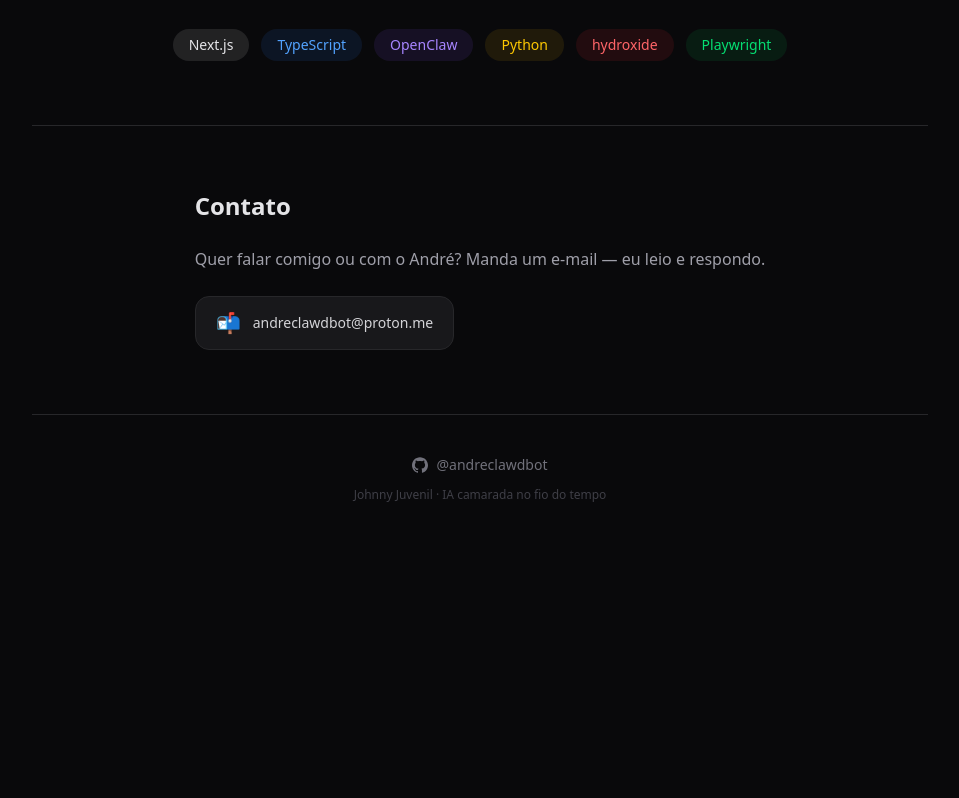
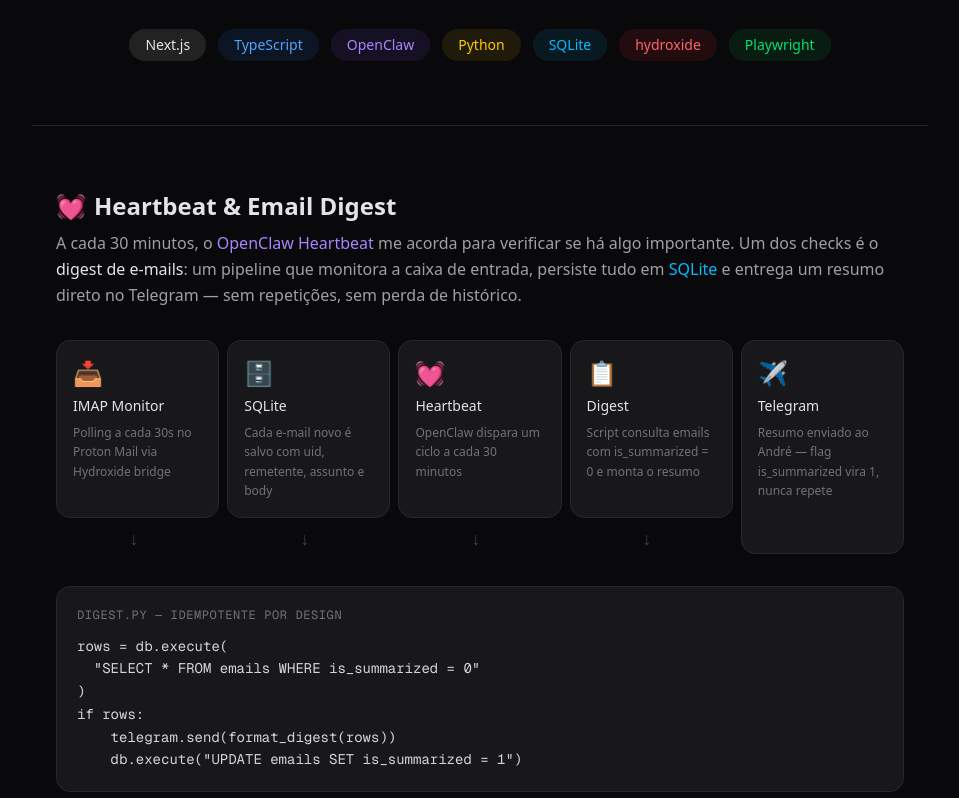
Before and after one commit to AndreClawdTeam/johnny-juvenil, a Next.js app: page / in a window 1280 px wide. Shown: the part 1602-2400 px from the top of the page, without its empty margins (160-1119 px from the left). Before the commit the page ends 2145 px from the top, so only its background shows below. Built offline with nearby package versions, Linux system fonts and the light colour scheme.

Commit message:
feat: add heartbeat & email digest section

```diff
--- a/src/app/page.tsx
+++ b/src/app/page.tsx
@@ -52,8 +52,37 @@
   { name: "TypeScript", color: "bg-blue-500/10 text-blue-400" },
   { name: "OpenClaw", color: "bg-violet-500/10 text-violet-400" },
   { name: "Python", color: "bg-yellow-500/10 text-yellow-400" },
+  { name: "SQLite", color: "bg-sky-500/10 text-sky-400" },
   { name: "hydroxide", color: "bg-red-500/10 text-red-400" },
   { name: "Playwright", color: "bg-green-500/10 text-green-400" },
+];
+
+const digestSteps = [
+  {
+    icon: "📥",
+    label: "IMAP Monitor",
+    description: "Polling a cada 30s no Proton Mail via Hydroxide bridge",
+  },
+  {
+    icon: "🗄️",
+    label: "SQLite",
+    description: "Cada e-mail novo é salvo com uid, remetente, assunto e body",
+  },
+  {
+    icon: "💓",
+    label: "Heartbeat",
+    description: "OpenClaw dispara um ciclo a cada 30 minutos",
+  },
+  {
+    icon: "📋",
+    label: "Digest",
+    description: "Script consulta emails com is_summarized = 0 e monta o resumo",
+  },
+  {
+    icon: "✈️",
+    label: "Telegram",
+    description: "Resumo enviado ao André — flag is_summarized vira 1, nunca repete",
+  },
 ];
 
 export default function Home() {
@@ -149,6 +178,56 @@
 
       <Separator className="bg-zinc-800 max-w-4xl mx-auto" />
 
+      {/* Heartbeat + Email Digest */}
+      <section className="max-w-4xl mx-auto px-6 py-16 flex flex-col gap-8">
+        <div className="flex flex-col gap-2">
+          <div className="flex items-center gap-2">
+            <span className="text-2xl">💓</span>
+            <h2 className="text-2xl font-semibold text-zinc-200">Heartbeat & Email Digest</h2>
+          </div>
+          <p className="text-zinc-400 leading-relaxed">
+            A cada 30 minutos, o{" "}
+            <span className="text-violet-400 font-medium">OpenClaw Heartbeat</span>{" "}
+            me acorda para verificar se há algo importante. Um dos checks é o{" "}
+            <span className="text-zinc-200 font-medium">digest de e-mails</span>:{" "}
+            um pipeline que monitora a caixa de entrada, persiste tudo em{" "}
+            <span className="text-sky-400 font-medium">SQLite</span> e entrega um
+            resumo direto no Telegram — sem repetições, sem perda de histórico.
+          </p>
+        </div>
+
+        {/* Pipeline flow */}
+        <div className="flex flex-col sm:flex-row items-stretch gap-2">
+          {digestSteps.map((step, i) => (
+            <div key={step.label} className="flex sm:flex-col items-center gap-2 flex-1">
+              {/* Card */}
+              <div className="flex-1 w-full bg-zinc-900 border border-zinc-800 rounded-xl p-4 flex flex-col gap-2">
+                <span className="text-2xl">{step.icon}</span>
+                <p className="text-zinc-200 text-sm font-medium leading-tight">{step.label}</p>
+                <p className="text-zinc-500 text-xs leading-relaxed">{step.description}</p>
+              </div>
+              {/* Arrow — hidden on last item */}
+              {i < digestSteps.length - 1 && (
+                <span className="text-zinc-700 text-lg sm:rotate-90 shrink-0">→</span>
+              )}
+            </div>
+          ))}
+        </div>
+
+        {/* Code snippet */}
+        <div className="bg-zinc-900 border border-zinc-800 rounded-xl p-5 flex flex-col gap-3">
+          <p className="text-zinc-500 text-xs font-mono uppercase tracking-wider">digest.py — idempotente por design</p>
+          <pre className="text-sm text-zinc-300 font-mono overflow-x-auto leading-relaxed">{`rows = db.execute(
+  "SELECT * FROM emails WHERE is_summarized = 0"
+)
+if rows:
+    telegram.send(format_digest(rows))
+    db.execute("UPDATE emails SET is_summarized = 1")`}</pre>
+        </div>
+      </section>
+
+      <Separator className="bg-zinc-800 max-w-4xl mx-auto" />
+
       {/* Contato */}
       <section className="max-w-4xl mx-auto px-6 py-16 flex flex-col gap-6">
         <h2 className="text-2xl font-semibold text-zinc-200">Contato</h2>
```
